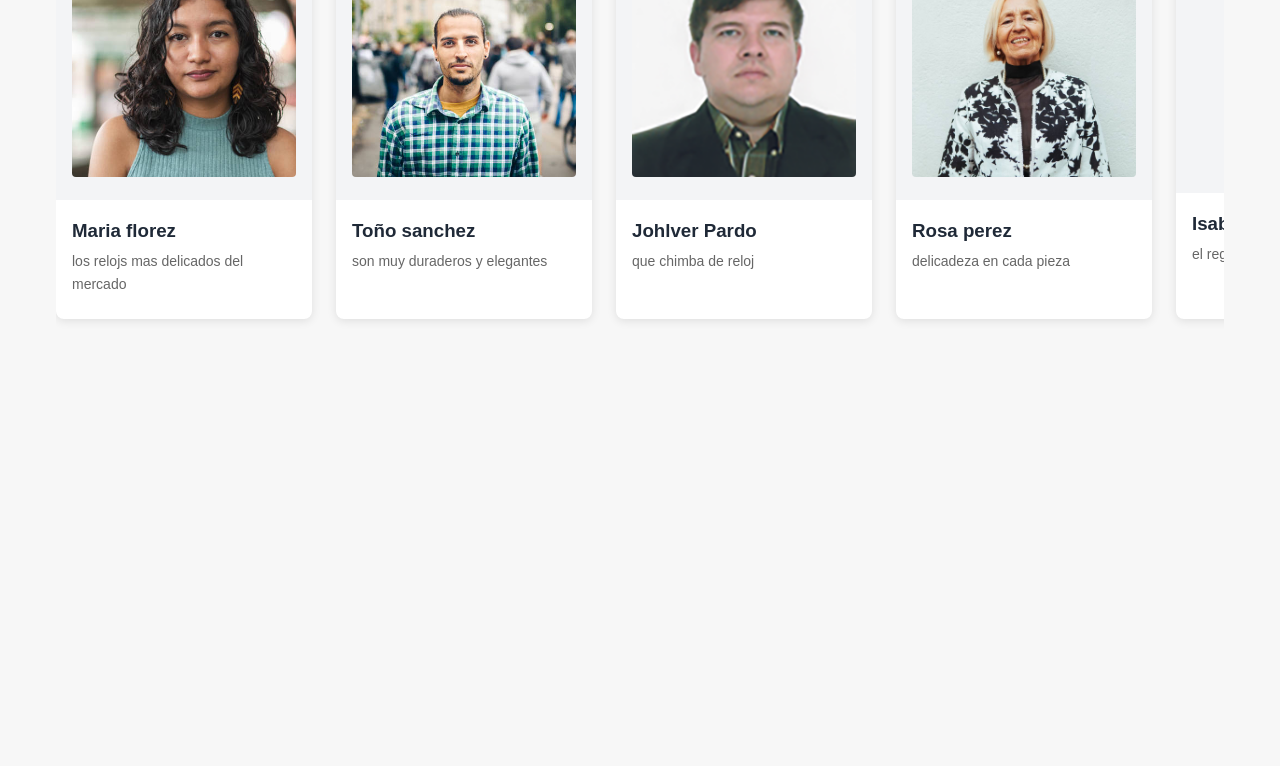
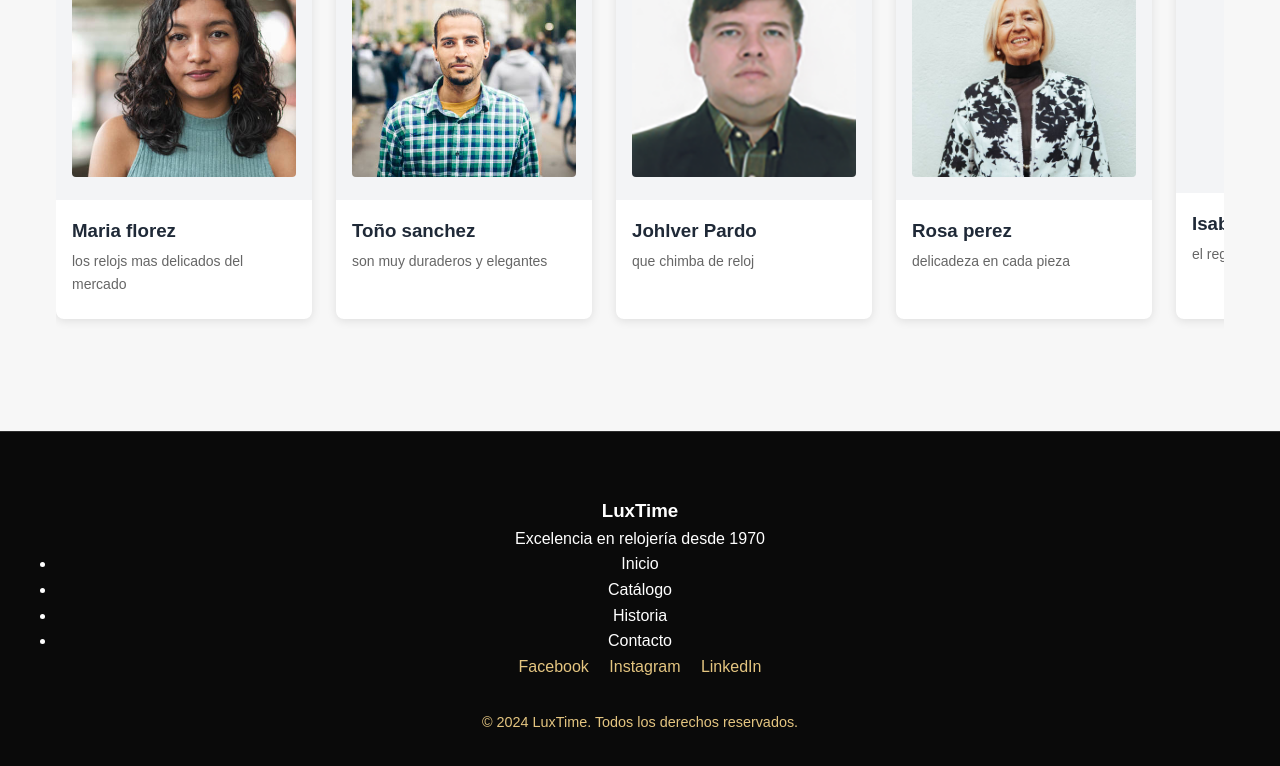
Before and after one commit to wen-27/evaluacion_html_wen, a plain HTML site: page html/testimonios.html in a window 1280 px wide. Shown: the part 649-1415 px from the top of the page. Before the commit the page ends 1080 px from the top, so only its background shows below. Drawn offline with Linux system fonts and the light colour scheme.

Commit message:
feat: :sparkles: footer

```diff
--- a/css/testimonios.css
+++ b/css/testimonios.css
@@ -196,6 +196,41 @@
     justify-content: space-between;
     align-items: center;
   }
+  .footer {
+    background: var(--primary-color);
+    color: var(--white);
+    padding: 2rem;
+    text-align: center;
+    border-top: 1px solid var(--detail-color);
+  }
+
+  .footer-links a {
+    color: var(--white);
+    text-decoration: none;
+    margin: 0 1rem;
+    transition: var(--transition);
+  }
+
+  .footer-links a:hover {
+    color: var(--accent-color);
+  }
+
+  .footer-social a {
+    margin: 0 0.5rem;
+    text-decoration: none;
+    color: var(--accent-color);
+    transition: var(--transition);
+  }
+
+  .footer-social a:hover {
+    color: var(--white);
+  }
+
+  .footer-copy {
+    font-size: 0.9rem;
+    color: var(--accent-color);
+  }
+
 
   /* ===== Responsive ===== */
   @media (max-width: 1024px) {
--- a/html/testimonios.html
+++ b/html/testimonios.html
@@ -131,5 +131,26 @@
              </div>
          </section>
     </div>
+<!-- Footer -->
+<footer class="footer">
+    <div class="container footer-content">
+        <div class="footer-brand">
+            <h3>LuxTime</h3>
+            <p>Excelencia en relojería desde 1970</p>
+        </div>
+        <ul class="footer-links">
+            <li><a href="index.html">Inicio</a></li>
+            <li><a href="./html/catalogo.html">Catálogo</a></li>
+            <li><a href="./html/historia.html">Historia</a></li>
+            <li><a href="./html/contacto.html">Contacto</a></li>
+        </ul>
+        <div class="footer-social">
+            <a href="#">Facebook</a>
+            <a href="#">Instagram</a>
+            <a href="#">LinkedIn</a>
+        </div>
+    </div>
+    <p class="footer-copy">&copy; 2024 LuxTime. Todos los derechos reservados.</p>
+</footer>
 </body>
 </html>
```
Also changed, not shown: html/reloj1.html (+1 -0 lines), html/reloj2.html (+1 -0 lines), html/reloj3.html (+1 -0 lines), html/reloj4.html (+1 -0 lines), html/reloj5.html (+1 -0 lines), html/reloj6.html (+1 -0 lines).
